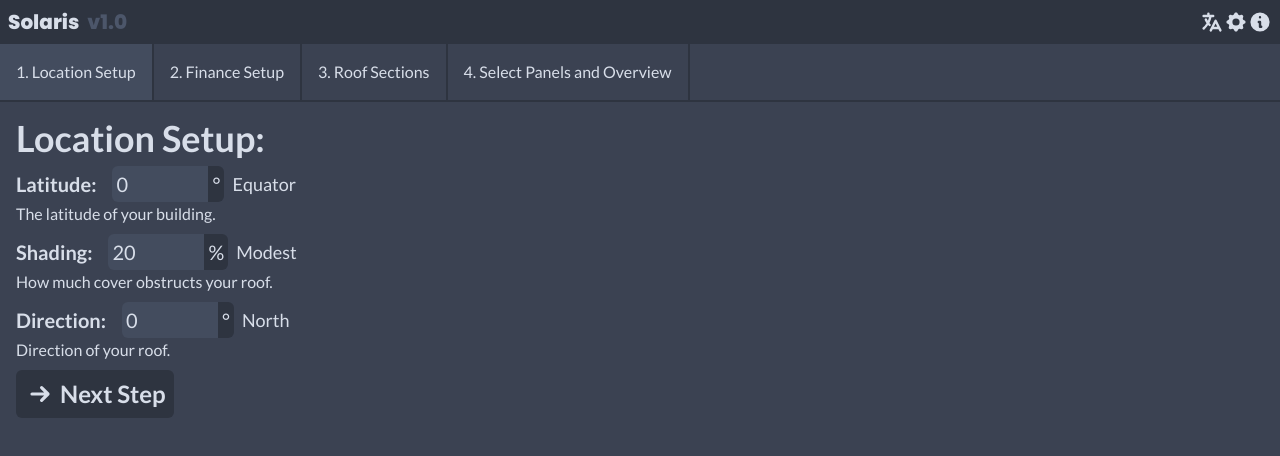
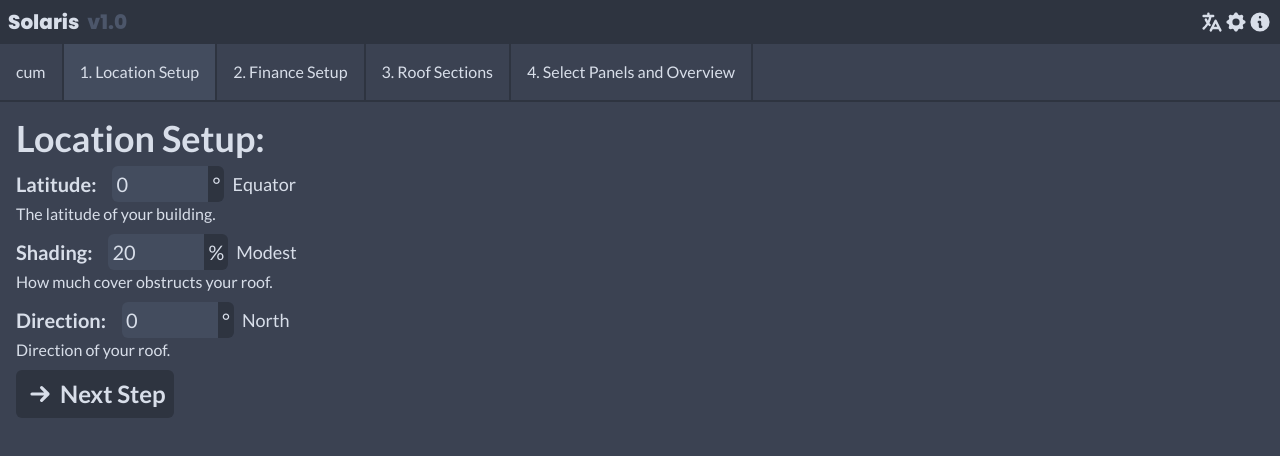
Before and after one commit to chxry/solaris, a React (Vite) app: page /planner in a window 1280 px wide. Shown: the top 456 px of the page. Built offline with nearby package versions, Linux system fonts and the light colour scheme.

Commit message:
optimize image

```diff
--- a/src/pages/Planner.tsx
+++ b/src/pages/Planner.tsx
@@ -24,6 +24,28 @@ const Error = ({ msg }: { msg: string }) => {
       <ExclamationIcon className="h-8 mr-2" />
       {msg}
     </span>
+  );
+};
+
+const NavButton = ({
+  onClick,
+  selected,
+  children,
+}: {
+  onClick: () => void;
+  selected?: boolean;
+  children: React.ReactNode;
+}) => {
+  return (
+    <button
+      className={
+        "p-2 md:p-4 border-b-2 md:border-r-2 md:border-b-0 border-polar-0 transition-colors hover:bg-frost-2" +
+        (selected ? " bg-polar-2" : "")
+      }
+      onClick={onClick}
+    >
+      {children}
+    </button>
   );
 };
 
@@ -122,19 +144,17 @@ const planner = () => {
   return (
     <>
       <div className="w-full flex flex-col md:flex-row md:border-b-2 border-polar-0">
+        <NavButton onClick={() => console.log("TODO")}>cum</NavButton>
         {Object.keys(Page).map(
           (p, i) =>
             isNaN(p as any) && (
-              <button
+              <NavButton
                 key={p}
-                className={
-                  "p-2 md:p-4 border-b-2 md:border-r-2 md:border-b-0 border-polar-0 transition-colors hover:bg-frost-2" +
-                  (page === Page[p] ? " bg-polar-2" : "")
-                }
+                selected={page === Page[p]}
                 onClick={() => setPage(Page[p])}
               >
                 {i - 3}. {t("planner." + p + ".title")}
-              </button>
+              </NavButton>
             )
         )}
       </div>
```
Also changed, not shown: src/assets/markus-winkler-unsplash.jpg.
